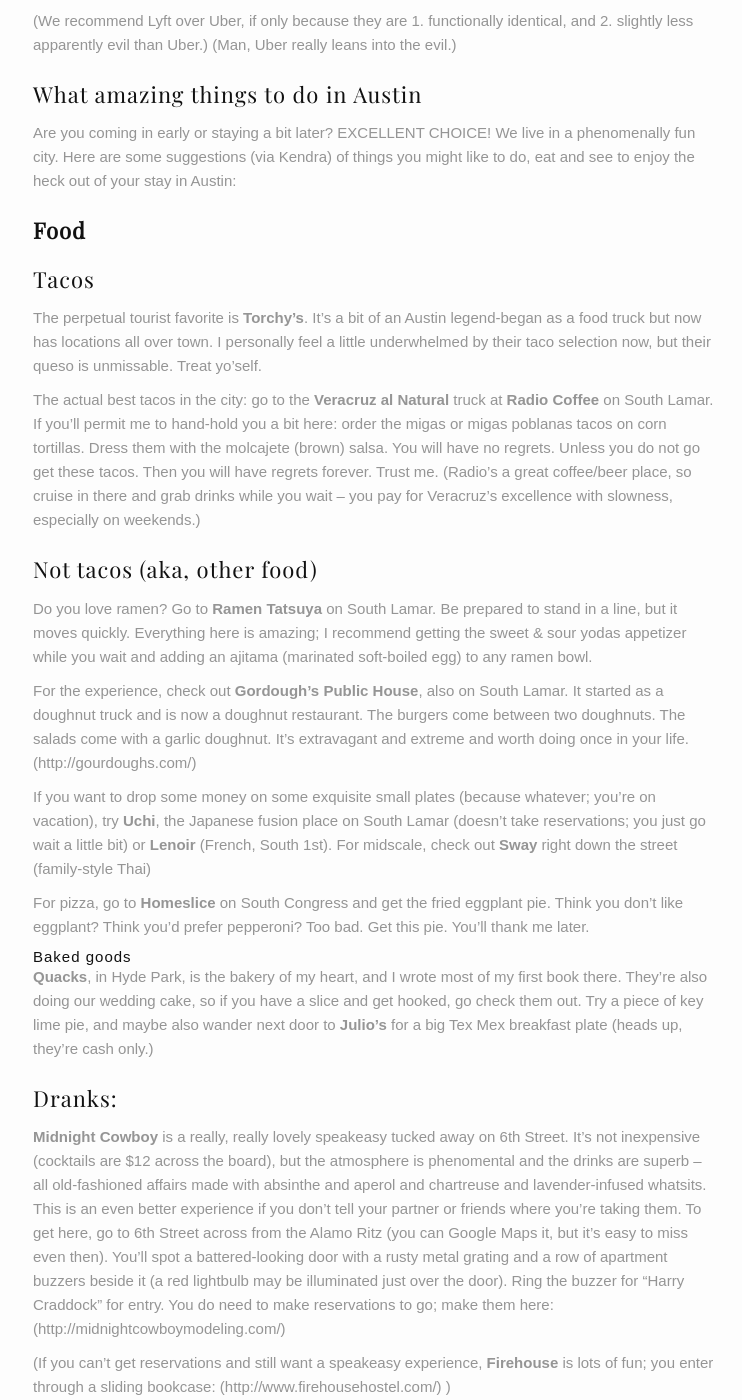
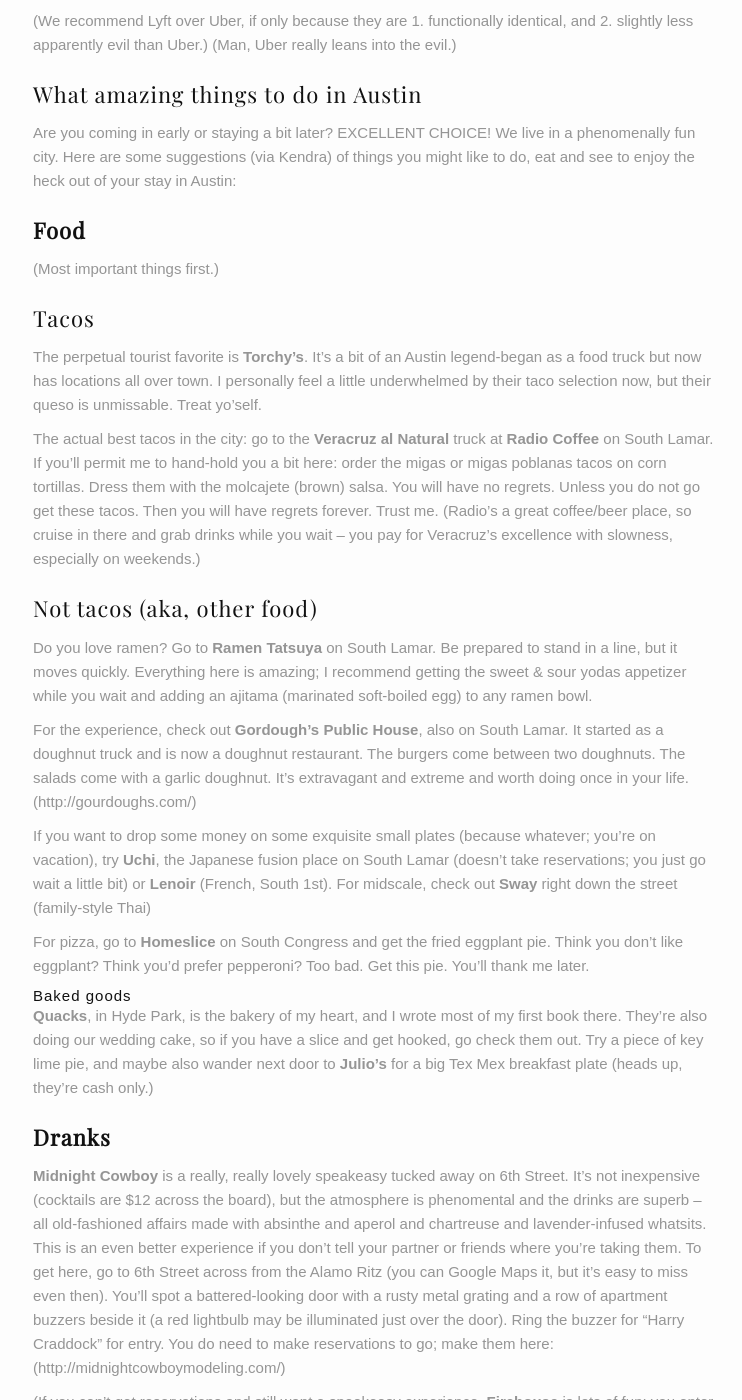
Before and after one commit to rblakemesser/rblakemesser.github.io, a Jekyll site: the page built from info.md, in a window 1280 px wide and 1400 px high, scrolled down 1263 px. Shown: the whole window, without its empty margins (266-1008 px from the left). Built offline with Jekyll 4.4.1, drawn with Linux system fonts in a browser that asks for light colours; some web fonts are replaced.

Commit message:
done fiddling i hope

```diff
--- a/info.md
+++ b/info.md
@@ -27,6 +27,7 @@
 Are you coming in early or staying a bit later? EXCELLENT CHOICE! We live in a phenomenally fun city. Here are some suggestions (via Kendra) of things you might like to do, eat and see to enjoy the heck out of your stay in Austin:
 
 ##### **Food**
+(Most important things first.)
 
 ##### Tacos
 The perpetual tourist favorite is **Torchy's**. It's a bit of an Austin legend-began as a food truck but now has locations all over town. I personally feel a little underwhelmed by their taco selection now, but their queso is unmissable. Treat yo'self.
@@ -45,19 +46,19 @@
 #### Baked goods
 **Quacks**, in Hyde Park, is the bakery of my heart, and I wrote most of my first book there. They're also doing our wedding cake, so if you have a slice and get hooked, go check them out. Try a piece of key lime pie, and maybe also wander next door to **Julio's** for a big Tex Mex breakfast plate (heads up, they're cash only.)
 
-##### Dranks:
+##### **Dranks**
 **Midnight Cowboy** is a really, really lovely speakeasy tucked away on 6th Street. It's not inexpensive (cocktails are $12 across the board), but the atmosphere is phenomental and the drinks are superb -- all old-fashioned affairs made with absinthe and aperol and chartreuse and lavender-infused whatsits. This is an even better experience if you don't tell your partner or friends where you're taking them. To get here, go to 6th Street across from the Alamo Ritz (you can Google Maps it, but it's easy to miss even then). You'll spot a battered-looking door with a rusty metal grating and a row of apartment buzzers beside it (a red lightbulb may be illuminated just over the door). Ring the buzzer for "Harry Craddock" for entry. You do need to make reservations to go; make them here: (http://midnightcowboymodeling.com/)
 
 (If you can't get reservations and still want a speakeasy experience, **Firehouse** is lots of fun; you enter through a sliding bookcase: (http://www.firehousehostel.com/) )
 
-##### Goin' out
+##### **Goin' out**
 If you are younger/hipper/cooler than I am and like to party hardy, **6th Street** and **Rainey Street** are the places to go get your drink on. People who are not me have lots and lots of fun here. You are not me. Perhaps this is for you! (A bit of geography: "Dirty 6th" is the stretch of 6th Street between Congress and I-35, generally plastered with vomit and stray pizza slices by 2 a.m.) For a chiller vibe, I highly recommend crossing the highway to east 6th. Look for **Rio Rita's** (very groovy lounge/drink space), go two-stepping at **The White Horse,** or, further afield, get drinks at **Lustre Pearl** (an old New Orleans house relocated to Austin and turned bar).
 
 There's also the **Red River District**, home to gay/everyone bar **Cheer Up Charlie's** and big music venues **The Mohawk** and **Stubb's**, walking distance from all of these locations. For very, very good dancing, you'll want to hit up Barbarella's, whose Tuesgayz dance nights on Tuesdays are legendary.
 
 For more gay bars, check out **4th Street,** home to **Rain** and **The Highland Lounge.**
 
-##### Wandering and sightseeing
+##### **Wandering and sightseeing**
 If you've got an hour to kill and want to "experience" Austin, accept that the Lonely Planet guide is right and wander around the carnival-esque shops, restaurants and music scene on **South Congress**. Take a photo with the iconic "i love you so much" street art, get ice cream at **Amy's**, marvel at the oddities of **Uncommon Objects** and the amazing, immersive costume shop **Lucy in Disguise**.
 
 If you're downtown, visit our brand new **Central Library** -- it's stunning! (Of COURSE I'm going to tell you to go to a library.) Afterward, wander past super hip toy store **Toy Joy** and then go get hot cocoa cocktails and make-your-own-s'mores-at-the-table at **Halcyon**.
```
